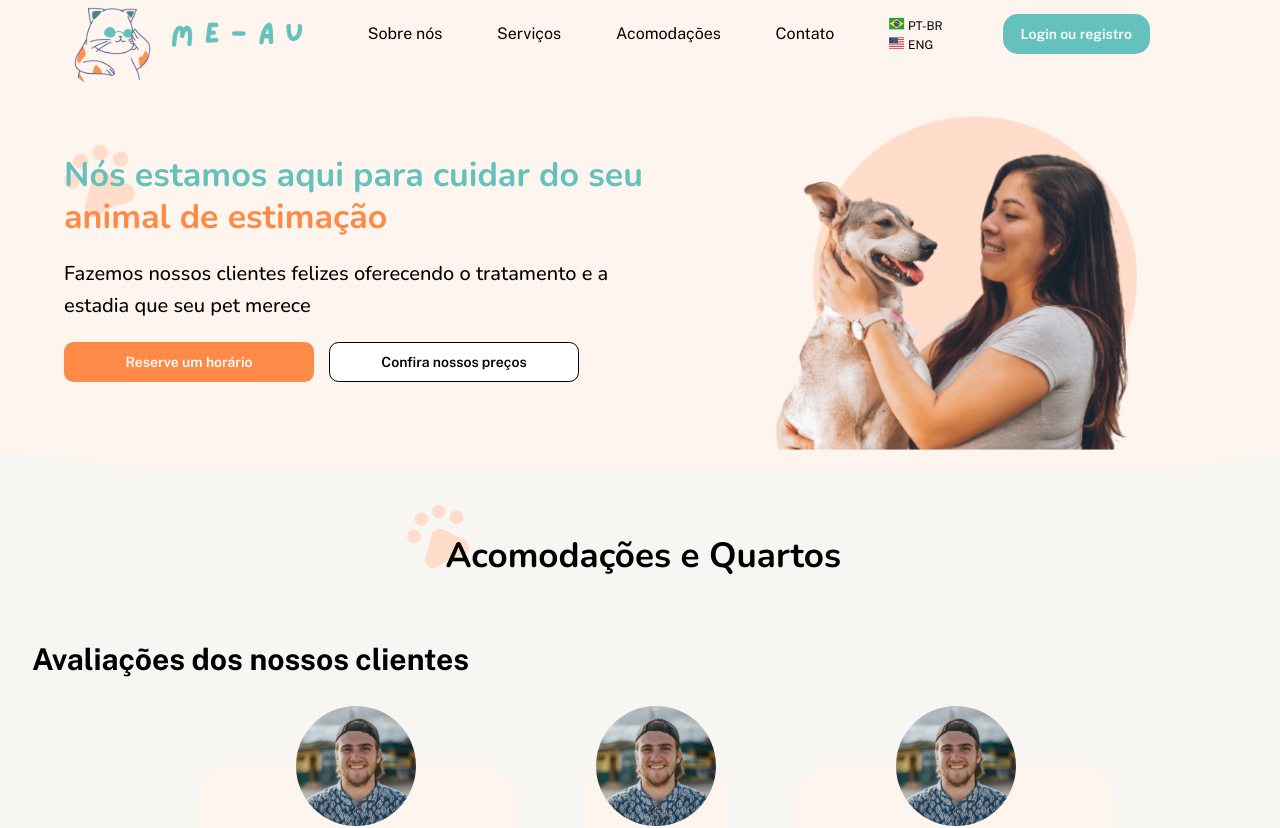
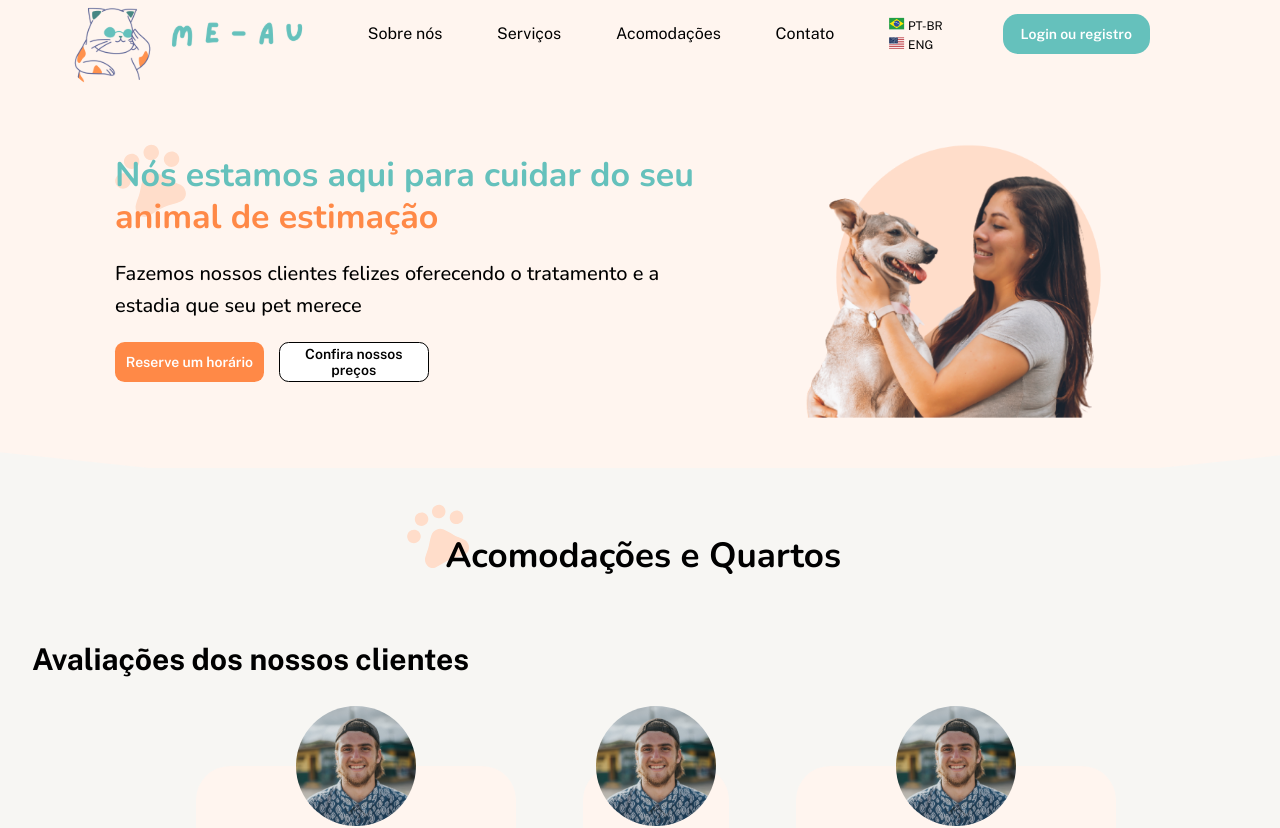
Before and after one commit to M4-PROJETO-FINAL/me-au-front-end, a React (Create React App) app: page / in a window 1280 px wide. Shown: the top 828 px of the page. Built offline with nearby package versions, Linux system fonts and the light colour scheme.

Commit message:
fix: width img

```diff
--- a/src/components/BannerDashboard/index.tsx
+++ b/src/components/BannerDashboard/index.tsx
@@ -13,7 +13,6 @@ const BannerDashboard = () => {
 
   return (
     <ContainerDb>
-      {isMobile ? (
       <Container
         sx={{
           display: "flex",
@@ -49,8 +48,8 @@ const BannerDashboard = () => {
             </Typography>
           </Typography>
           <Typography className="subtitle--db" variant="h6">
-              Fazemos nossos clientes felizes oferecendo o tratamento e a
-              estadia que seu pet merece
+            Fazemos nossos clientes felizes oferecendo o tratamento e a estadia
+            que seu pet merece
           </Typography>
           <Box sx={{ display: "flex" }}>
             <Box className="box--btn">
@@ -79,84 +78,15 @@ const BannerDashboard = () => {
                 Confira nossos preços
               </Button>
             </Box>
+            {isMobile && (
               <Box className="db--mobile">
                 <ImgDb src={ImageContainer} />
               </Box>
+            )}
           </Box>
         </Box>
+        {!isMobile && <ImgDb src={ImageContainer} />}
       </Container>
-      ) : (
-        <Container
-          sx={{
-            display: "flex",
-            justifyContent: "center",
-            alignItems: "center",
-          }}
-        >
-          <Box
-            sx={{
-              display: "flex",
-              flexDirection: "column",
-              gap: "20px",
-              maxWidth: "600px",
-              minWidth: "190px",
-              position: "relative",
-              zIndex: 1,
-            }}
-          >
-            <ImgPetIco src={petIcon} />
-            <Typography
-              className="title--db"
-              variant="h4"
-              sx={{ color: lightTheme.colors.aquaLight }}
-            >
-              Nós estamos aqui para cuidar do seu{" "}
-              <Typography
-                className="title--db"
-                component="span"
-                variant="h4"
-                sx={{ color: lightTheme.colors.orange }}
-              >
-                animal de estimação
-              </Typography>
-            </Typography>
-            <Typography className="subtitle--db" variant="h6">
-              Fazemos nossos clientes felizes oferecendo o tratamento e a
-              estadia que seu pet merece
-            </Typography>
-
-            <Box className="box--btn">
-              <Button
-                className="btn--bg"
-                backgroundColor="rgba(var(--orange), 1)"
-                color="rgba(var(--white), 1)"
-                height="2.5rem"
-                width="100%"
-                fontSize=".875rem"
-                fontWeight="600"
-                borderRadius="0.6rem"
-              >
-                Reserve um horário
-              </Button>
-              <Button
-                className="btn--bg border"
-                backgroundColor="rgba(var(--white), 1)"
-                color="rgba(var(---black), 1)"
-                height="2.5rem"
-                width="100%"
-                fontSize=".875rem"
-                fontWeight="600"
-                borderRadius="0.6rem"
-              >
-                Confira nossos preços
-              </Button>
-            </Box>
-          </Box>
-          <Box>
-            <ImgDb src={ImageContainer} />
-          </Box>
-        </Container>
-      )}
     </ContainerDb>
   );
 };
--- a/src/components/BannerDashboard/styles.ts
+++ b/src/components/BannerDashboard/styles.ts
@@ -69,9 +69,10 @@ export const ImgPetIco = styled.img`
 `
 
 export const ImgDb = styled.img`
-    width: 100%;
+    max-width: 450px;
+    min-width: 200px;
 
-    @media screen and (max-width: 325px) {
+    @media screen and (max-width: 425px) {
             width: 140%;
         }
 
```
Lines whose indentation alone changed are shown as unchanged.
